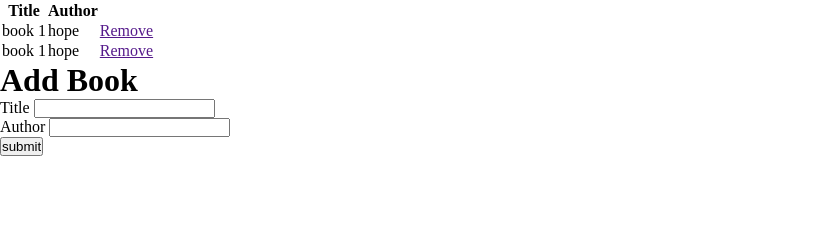
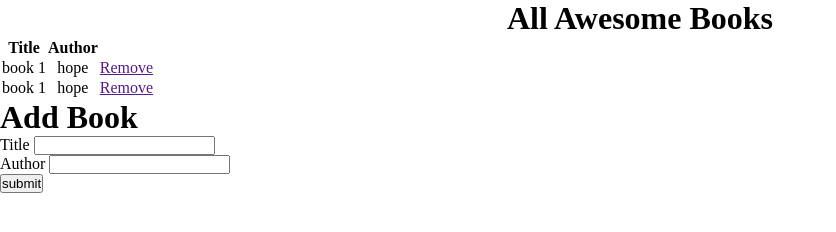
Before and after one commit to Lul-Abdifan/Awesome-Books, a plain HTML site: page index.html in a window 1280 px wide. Shown: the whole page, without its empty margins (0-836 px from the left). Drawn offline with Linux system fonts and the light colour scheme.

Commit message:
Add store class functions

```diff
--- a/index.html
+++ b/index.html
@@ -9,9 +9,10 @@
 </head>
 <body>
    <div class="dataContainer">
-    <table>
+    <h1>All Awesome Books</h1>
+    <table id="table-data">
         <thead>   <tr>
-            <th>Title</th>
+            <th id="">Title</th>
             <th>Author</th>
             <th></th>
           </tr>
--- a/script.js
+++ b/script.js
@@ -41,6 +41,53 @@ class UI {
         }
     }
 }
+
+//for storing
+class StoredBooks{
+    static getBooks()
+    {
+
+    }
+    static addBook(book)
+    {
+
+    }
+    static removeBook(author)
+    {
+
+    }
+}
+
+
+
+
+
+
+
+
+
+
+
+
+
+
+
+
+
+
+
+
+
+
+
+
+
+
+
+
+
+
+
 
   //display Books
   document.addEventListener('DOMContentLoaded',UI.displayBooks);
--- a/style.css
+++ b/style.css
@@ -3,3 +3,6 @@
     margin:0;
     box-sizing: border-box;
 }
+.dataContainer{
+    text-align: center;
+}
```
